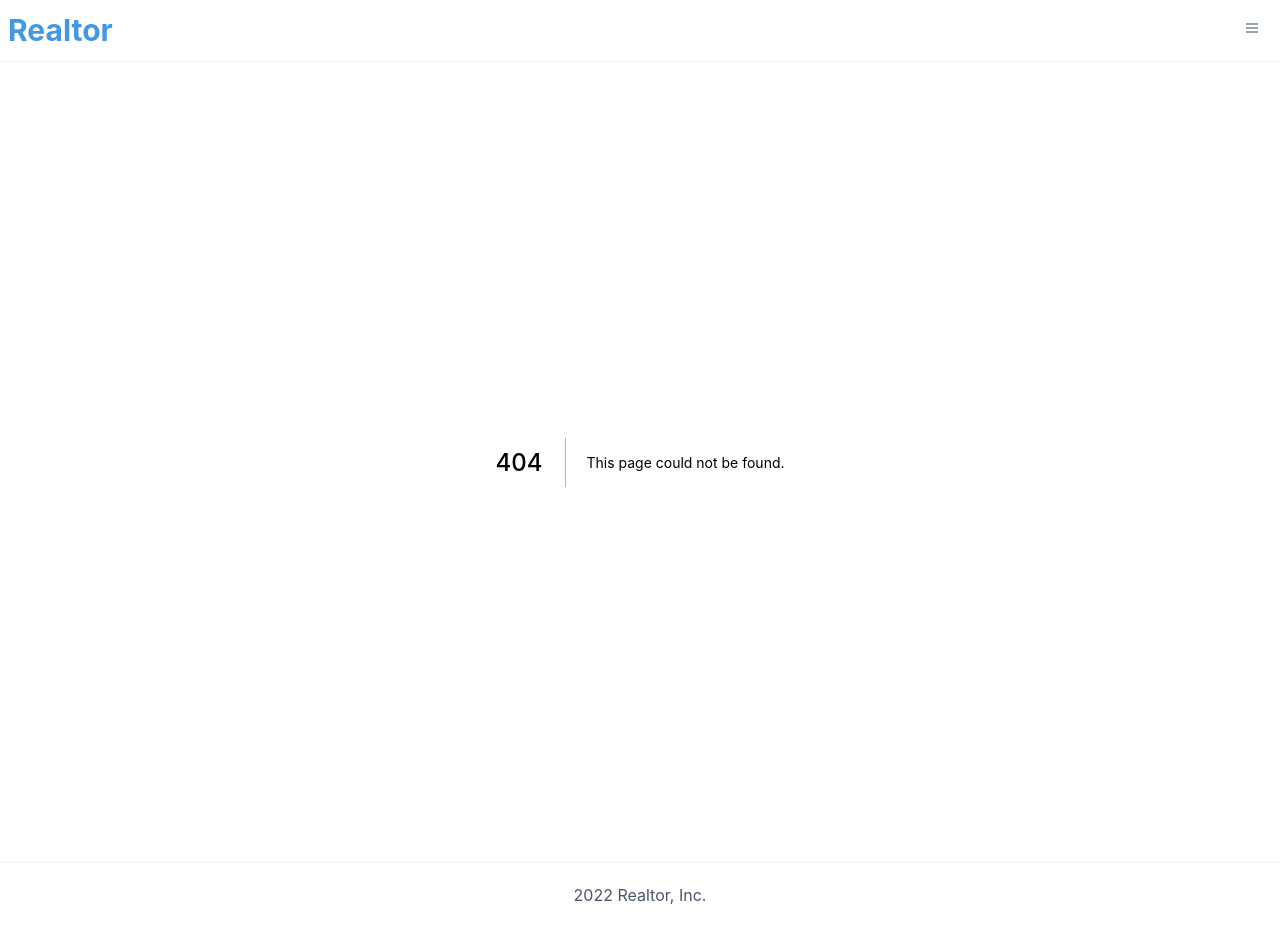
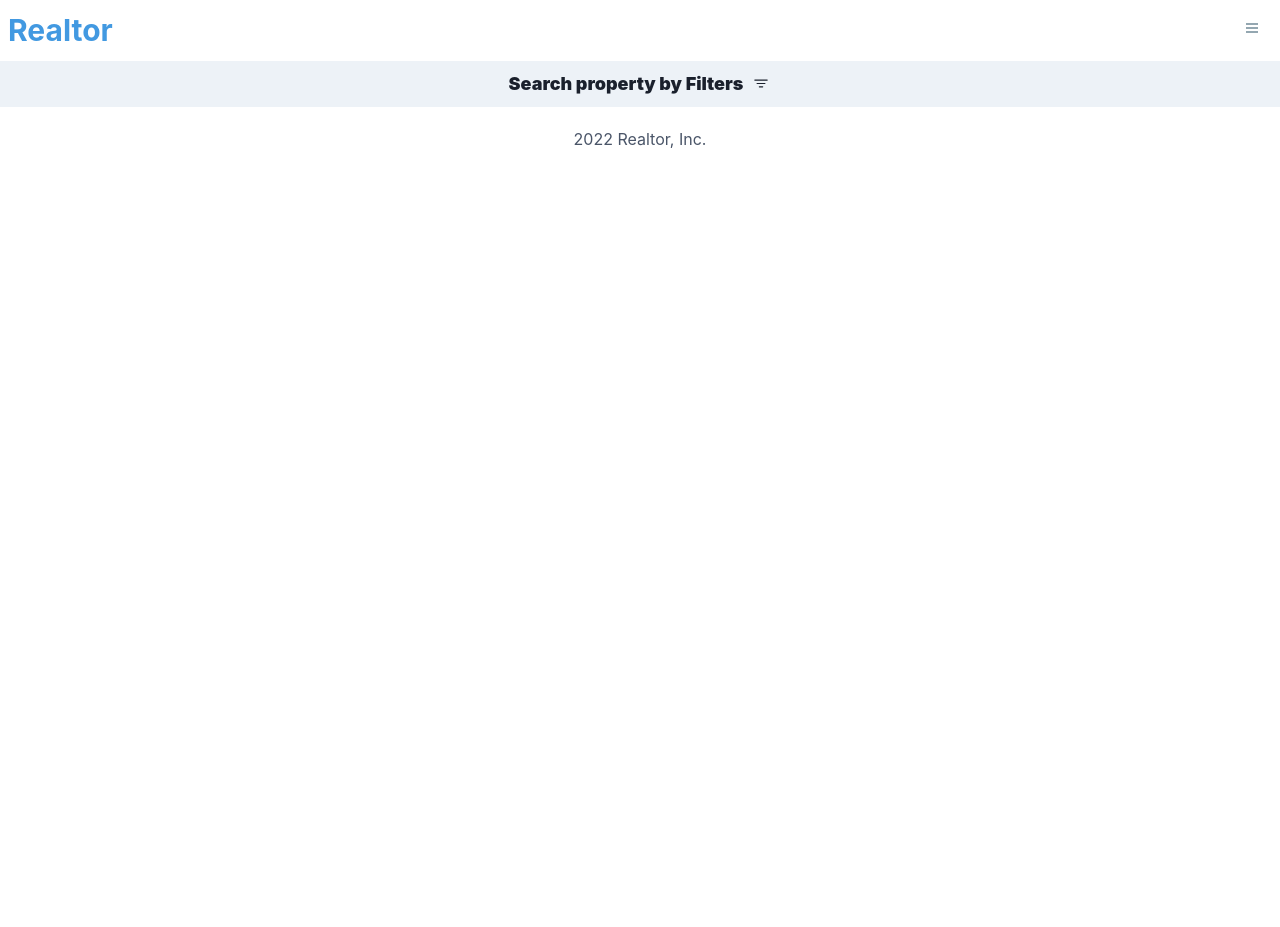
Before and after one commit to shahzaibansari123/Shezi_RealEstateApp_NextJS, a Next.js app: page /search in a window 1280 px wide. Before the commit this address had no page. After the commit the page ends 800 px from the top, so only its background shows below. Built offline with nearby package versions, Linux system fonts and the light colour scheme.

Commit message:
work complete

```diff
--- /dev/null
+++ b/pages/search.js
@@ -0,0 +1,32 @@
+import { useState } from "react";
+import { useRouter } from "next/router";
+import Image from "next/image";
+import { Flex, Box, Text, Icon } from "@chakra-ui/react";
+import { BsFilter } from "react-icons/bs";
+
+const Search = () => {
+  const [searchFilters, setSearchFilters] = useState(false);
+  const router = useRouter();
+
+  return (
+    <Box>
+      <Flex
+        cursor="pointer"
+        bg="gray.100"
+        borderBottom="1px"
+        borderColor="gray.100"
+        p="2"
+        fontWeight="black"
+        fontSize="lg"
+        justifyContent="center"
+        alignItems="center"
+        onClick={()=> setSearchFilters()}
+      >
+        <Text>Search property by Filters</Text>
+        <Icon paddingLeft="2" w="7" as={BsFilter}/>
+      </Flex>
+    </Box>
+  );
+};
+
+export default Search;
```
